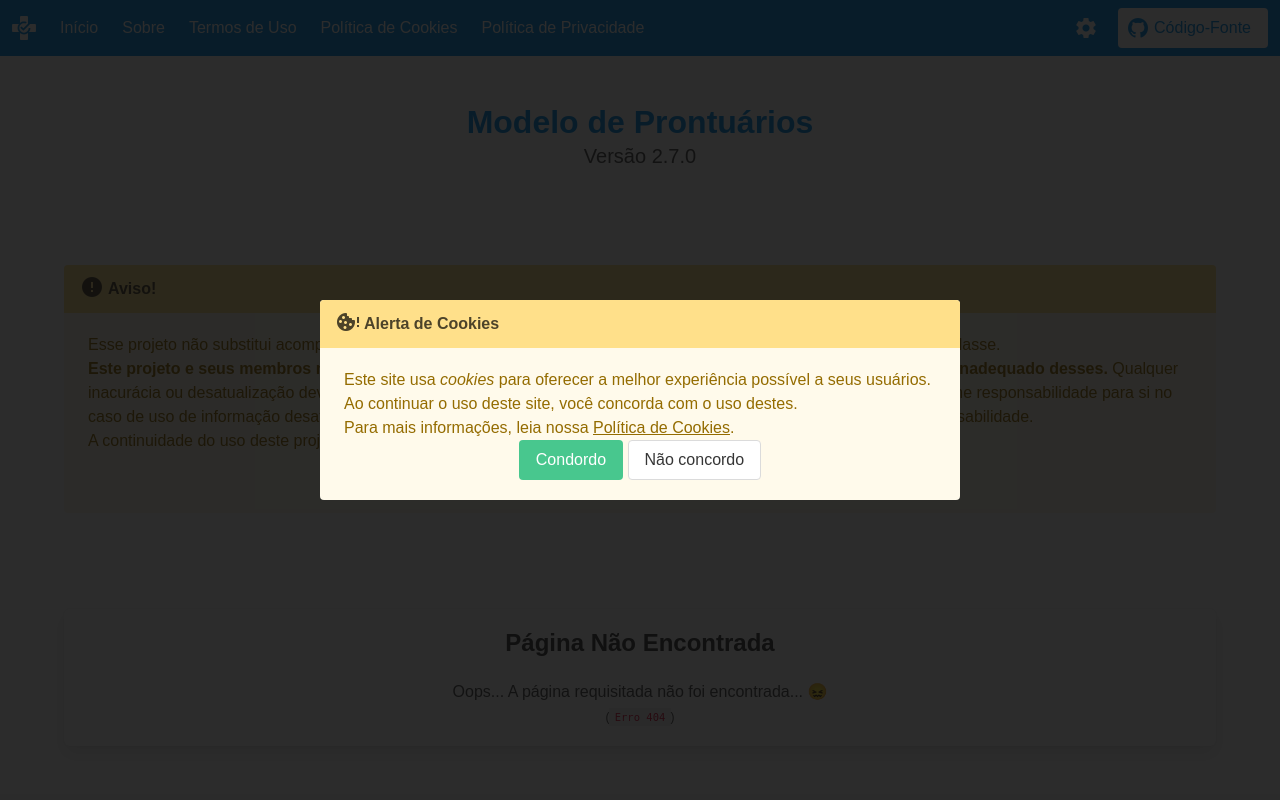
After one commit to Nereare/modelos-pront, a PHP site: page /404.php in a window 1280 px wide. The commit adds this page. Run offline with PHP 8.4, Linux system fonts and the light colour scheme; style sheets or scripts are compiled from the project's sources; some libraries are stand-ins or nearby versions.

Commit message:
Adicionar página 404 customizada

```diff
--- /dev/null
+++ b/404.php
@@ -0,0 +1,24 @@
+<?php
+/**
+ * The slug for this page.
+ * IMPORTANT: Set the variable below so that the header works properly!
+ * @var string
+ */
+$page = "404";
+
+require_once "header.php";
+?>
+
+<main class="section">
+  <div class="container">
+    <div class="box has-text-centered">
+      <h2 class="title is-4">Página Não Encontrada</h2>
+      <p>Oops... A página requisitada não foi encontrada... &#128534;</p>
+      <p class="help">(<code>Erro 404</code>)</p>
+    </div>
+  </div>
+</main>
+
+<?php
+require_once "footer.php";
+?>
--- a/meta.php
+++ b/meta.php
@@ -4,7 +4,7 @@ define("APP_AUTHOR", "Igor Padoim");
 define("APP_YEAR", "2021-2022");
 define("APP_LICENSE_NAME", "Licença Hipocrática");
 define("APP_LICENSE_URI", "https://firstdonoharm.dev/");
-define("APP_VERSION", "2.6.0");
+define("APP_VERSION", "2.7.0");
 
 define("MODELS", [
   "sr" => [
--- a/package.json
+++ b/package.json
@@ -1,7 +1,7 @@
 {
   "name": "modelos-pront",
   "description": "Uma miscelânea de modelos de evolução de consultas com tópicos específicos.",
-  "version": "2.6.0",
+  "version": "2.7.0",
   "maintainers": [
     {
       "name": "Igor Padoim",
```
Also changed, not shown: .htaccess (added), CHANGELOG.md.
